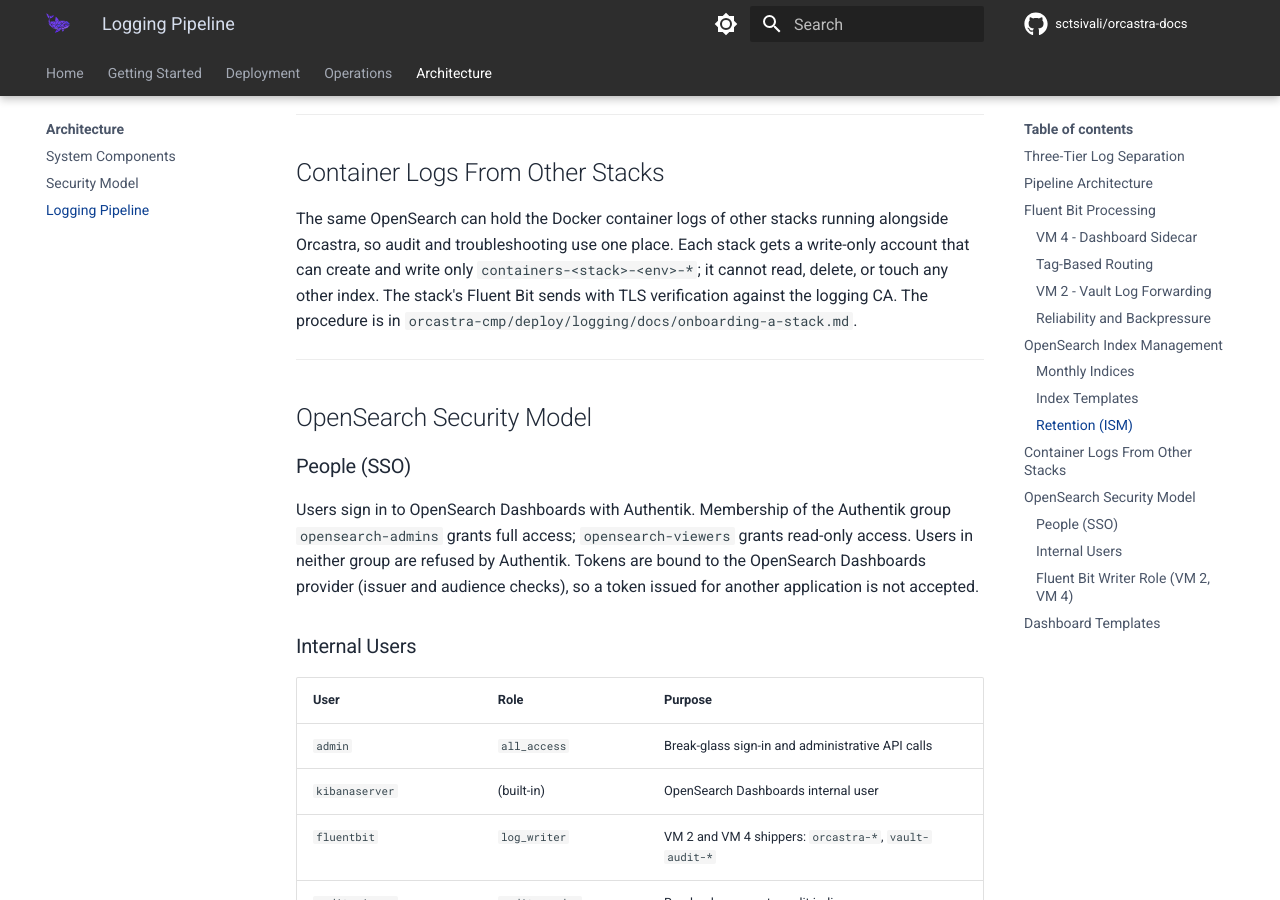
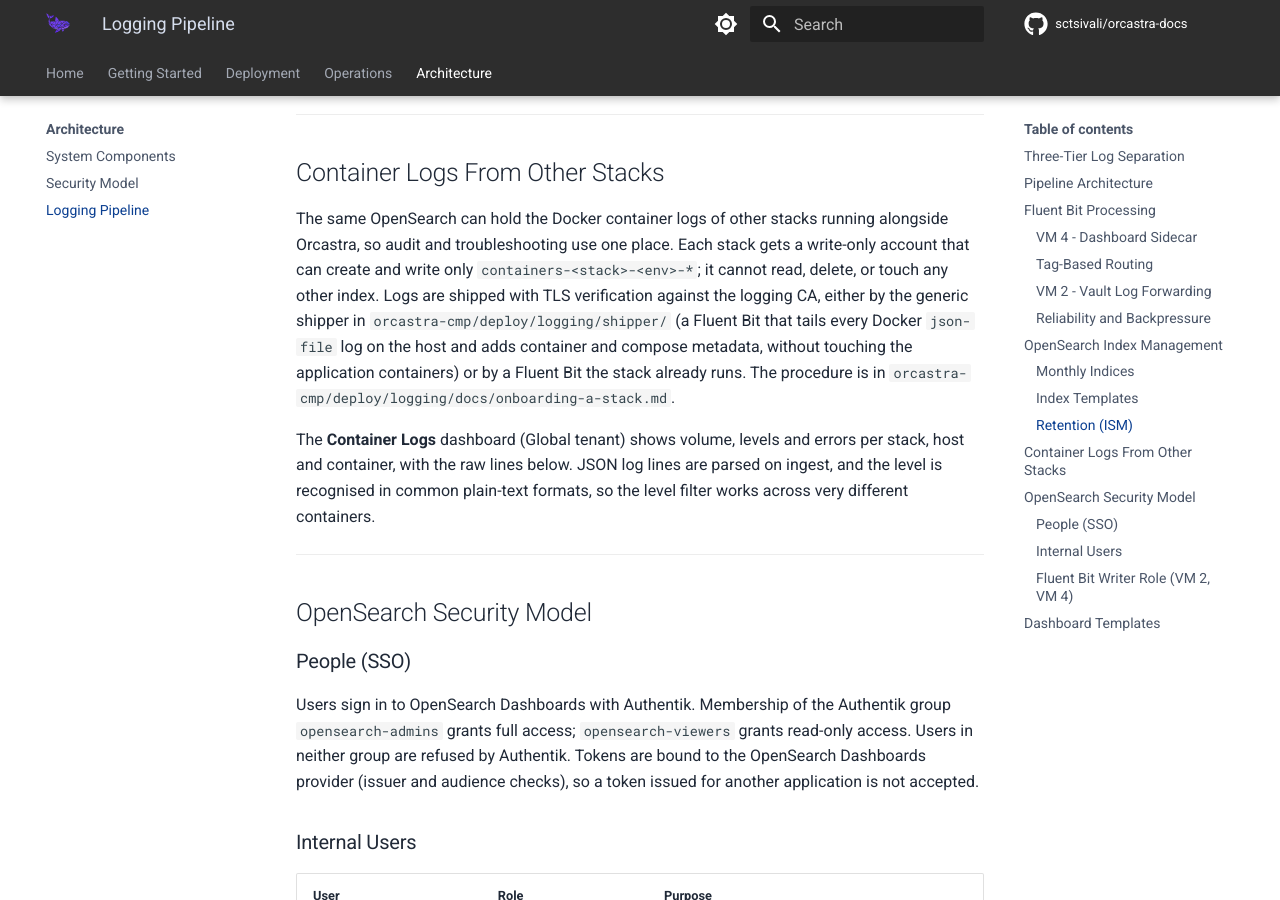
Before and after one commit to sctsivali/orcastra-docs, an MkDocs documentation site: the page built from docs/architecture/logging.md, in a window 1280 px wide and 900 px high, scrolled down 4181 px. Built offline with MkDocs 1.6.1 and Material for MkDocs 9.7.7, drawn with Linux system fonts in a browser that asks for light colours; comment, search, counter and statistics services are not loaded; the version menu is left out.

Commit message:
docs(logging): describe the container shipper and dashboard

```diff
--- a/docs/architecture/logging.md
+++ b/docs/architecture/logging.md
@@ -154,8 +154,16 @@
 The same OpenSearch can hold the Docker container logs of other stacks running alongside
 Orcastra, so audit and troubleshooting use one place. Each stack gets a write-only account that
 can create and write only `containers-<stack>-<env>-*`; it cannot read, delete, or touch any
-other index. The stack's Fluent Bit sends with TLS verification against the logging CA. The
-procedure is in `orcastra-cmp/deploy/logging/docs/onboarding-a-stack.md`.
+other index. Logs are shipped with TLS verification against the logging CA, either by the
+generic shipper in `orcastra-cmp/deploy/logging/shipper/` (a Fluent Bit that tails every Docker
+`json-file` log on the host and adds container and compose metadata, without touching the
+application containers) or by a Fluent Bit the stack already runs. The procedure is in
+`orcastra-cmp/deploy/logging/docs/onboarding-a-stack.md`.
+
+The **Container Logs** dashboard (Global tenant) shows volume, levels and errors per stack, host
+and container, with the raw lines below. JSON log lines are parsed on ingest, and the level is
+recognised in common plain-text formats, so the level filter works across very different
+containers.
 
 ---
 
```
